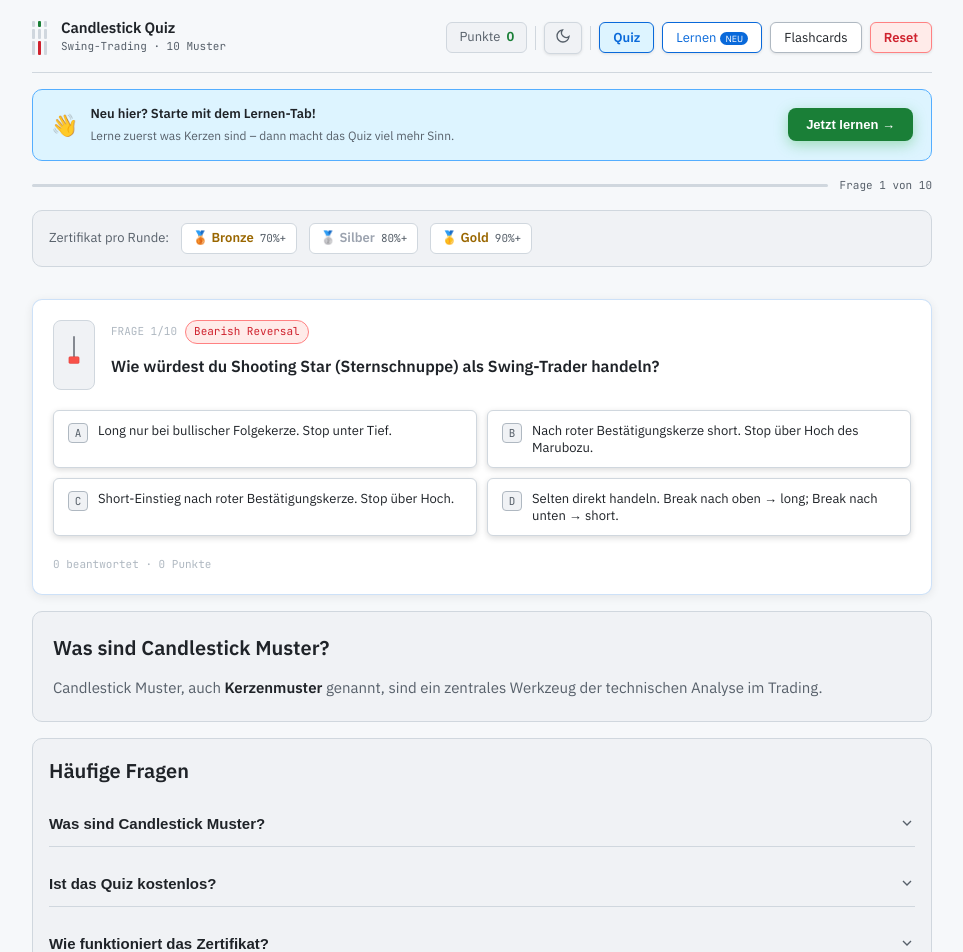
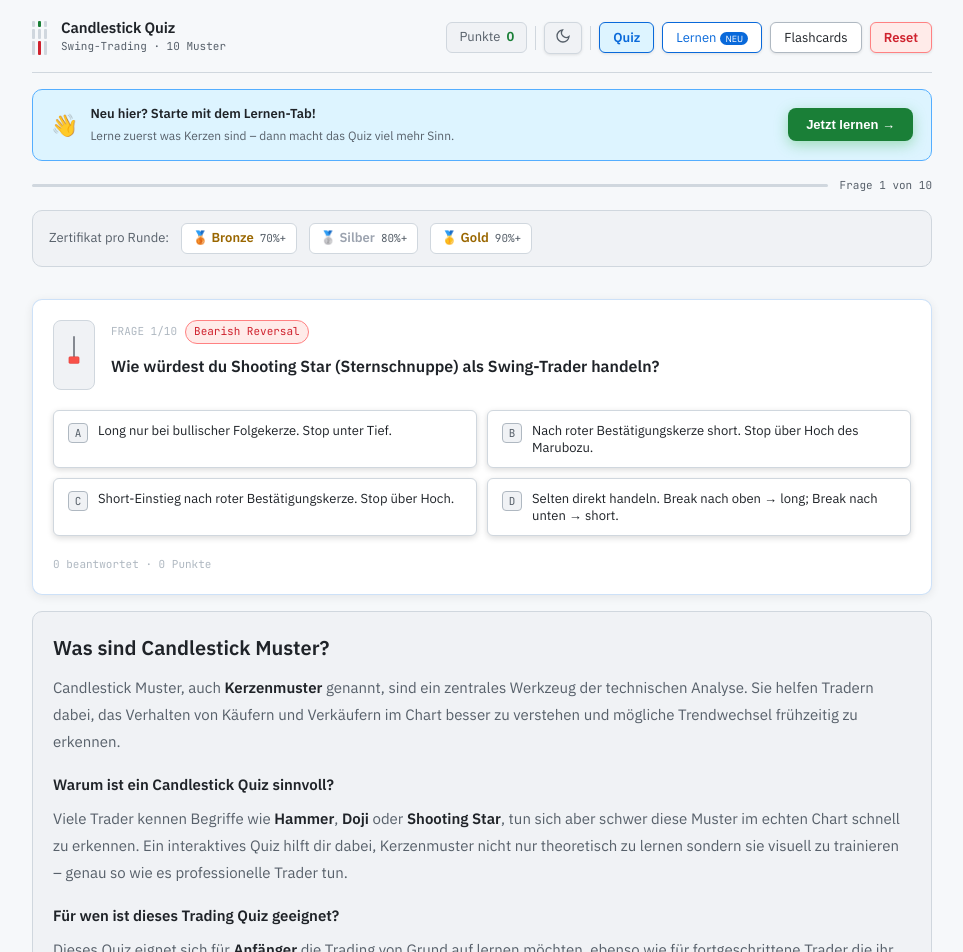
Before and after one commit to Ludolf23/candlestick-quiz, a React (Vite) app: page / in a window 1280 px wide. Shown: the top 952 px of the page, without its empty margins (158-1121 px from the left). Built offline with nearby package versions, Linux system fonts and the light colour scheme.

Commit message:
Update App.jsx

```diff
--- a/src/App.jsx
+++ b/src/App.jsx
@@ -637,8 +637,18 @@ function App(){
 
           {/* SEO + FAQ */}
           <section style={{display:"grid",gap:18,background:C.surfaceHi,borderRadius:10,padding:20,border:`1px solid ${C.border}`}}>
-            <div><div style={{fontSize:20,fontWeight:600,marginBottom:10}}>Was sind Candlestick Muster?</div>
-            <p style={{fontSize:15,lineHeight:1.8,color:C.textMuted}}>Candlestick Muster, auch <strong style={{color:C.text}}>Kerzenmuster</strong> genannt, sind ein zentrales Werkzeug der technischen Analyse im Trading.</p></div>
+            <div>
+              <div style={{fontSize:20,fontWeight:600,marginBottom:10}}>Was sind Candlestick Muster?</div>
+              <p style={{fontSize:15,lineHeight:1.8,color:C.textMuted}}>Candlestick Muster, auch <strong style={{color:C.text}}>Kerzenmuster</strong> genannt, sind ein zentrales Werkzeug der technischen Analyse. Sie helfen Tradern dabei, das Verhalten von Käufern und Verkäufern im Chart besser zu verstehen und mögliche Trendwechsel frühzeitig zu erkennen.</p>
+            </div>
+            <div>
+              <div style={{fontSize:15,fontWeight:600,marginBottom:8}}>Warum ist ein Candlestick Quiz sinnvoll?</div>
+              <p style={{fontSize:15,lineHeight:1.8,color:C.textMuted}}>Viele Trader kennen Begriffe wie <strong style={{color:C.text}}>Hammer</strong>, <strong style={{color:C.text}}>Doji</strong> oder <strong style={{color:C.text}}>Shooting Star</strong>, tun sich aber schwer diese Muster im echten Chart schnell zu erkennen. Ein interaktives Quiz hilft dir dabei, Kerzenmuster nicht nur theoretisch zu lernen sondern sie visuell zu trainieren – genau so wie es professionelle Trader tun.</p>
+            </div>
+            <div>
+              <div style={{fontSize:15,fontWeight:600,marginBottom:8}}>Für wen ist dieses Trading Quiz geeignet?</div>
+              <p style={{fontSize:15,lineHeight:1.8,color:C.textMuted}}>Dieses Quiz eignet sich für <strong style={{color:C.text}}>Anfänger</strong> die Trading von Grund auf lernen möchten, ebenso wie für fortgeschrittene Trader die ihr Wissen zu Candlestick Patterns auffrischen wollen. Besonders im <strong style={{color:C.text}}>Swing Trading</strong> ist das Verständnis von Kerzenmustern ein wertvoller Baustein für bessere Handelsentscheidungen.</p>
+            </div>
           </section>
 
           <div style={{background:C.surfaceHi,borderRadius:10,padding:16,border:`1px solid ${C.border}`,display:"grid",gap:14}}>
@@ -704,9 +714,21 @@ function App(){
                   <div style={{display:"flex",gap:10}}>
                     <button className="nav-btn primary" style={{flex:1,opacity:(!certFirst||!certLast||!certEmail||!certPrivacy)?.4:1}}
                       disabled={!certFirst||!certLast||!certEmail||!certPrivacy}
-                      onClick={()=>{
-                        const body=`Hallo,\n\nich habe ${certLevel} im Candlestick Quiz erreicht!\n\nName: ${certFirst} ${certLast}\nE-Mail: ${certEmail}\nDatum: ${new Date().toLocaleDateString("de-DE")}`;
-                        window.location.href=`mailto:gaucho0@web.de?subject=${encodeURIComponent("Zertifikat – Candlestick Quiz")}&body=${encodeURIComponent(body)}`;
+                      onClick={async()=>{
+                        try{
+                          await fetch("https://formspree.io/f/mkopzqqz",{
+                            method:"POST",
+                            headers:{"Content-Type":"application/json"},
+                            body:JSON.stringify({
+                              vorname:certFirst,
+                              nachname:certLast,
+                              email:certEmail,
+                              zertifikat:certLevel,
+                              datum:new Date().toLocaleDateString("de-DE"),
+                              _subject:`Zertifikat ${certLevel} – ${certFirst} ${certLast}`,
+                            })
+                          });
+                        }catch(e){console.error(e);}
                         setCertSent(true);
                       }}>Zertifikat anfordern →</button>
                     <button className="nav-btn" onClick={()=>setShowCert(false)}>Schließen</button>
@@ -715,7 +737,8 @@ function App(){
               ):(
                 <>
                   <div style={{fontSize:32,textAlign:"center"}}>✉️</div>
-                  <div style={{fontSize:15,fontWeight:600,textAlign:"center",color:C.green}}>E-Mail-Programm öffnet sich!</div>
+                  <div style={{fontSize:15,fontWeight:600,textAlign:"center",color:C.green}}>Anfrage gesendet!</div>
+                  <p style={{fontSize:15,color:C.textMuted,lineHeight:1.6,textAlign:"center"}}>Ich schicke dir dein <strong style={{color:C.text}}>{certLevel} Zertifikat</strong> so schnell wie möglich an <strong style={{color:C.text}}>{certEmail}</strong>.</p>
                   <button className="nav-btn primary" onClick={()=>{setShowCert(false);setCertSent(false);setCertEmail("");setCertFirst("");setCertLast("");setCertPrivacy(false);}}>Schließen</button>
                 </>
               )}
```
